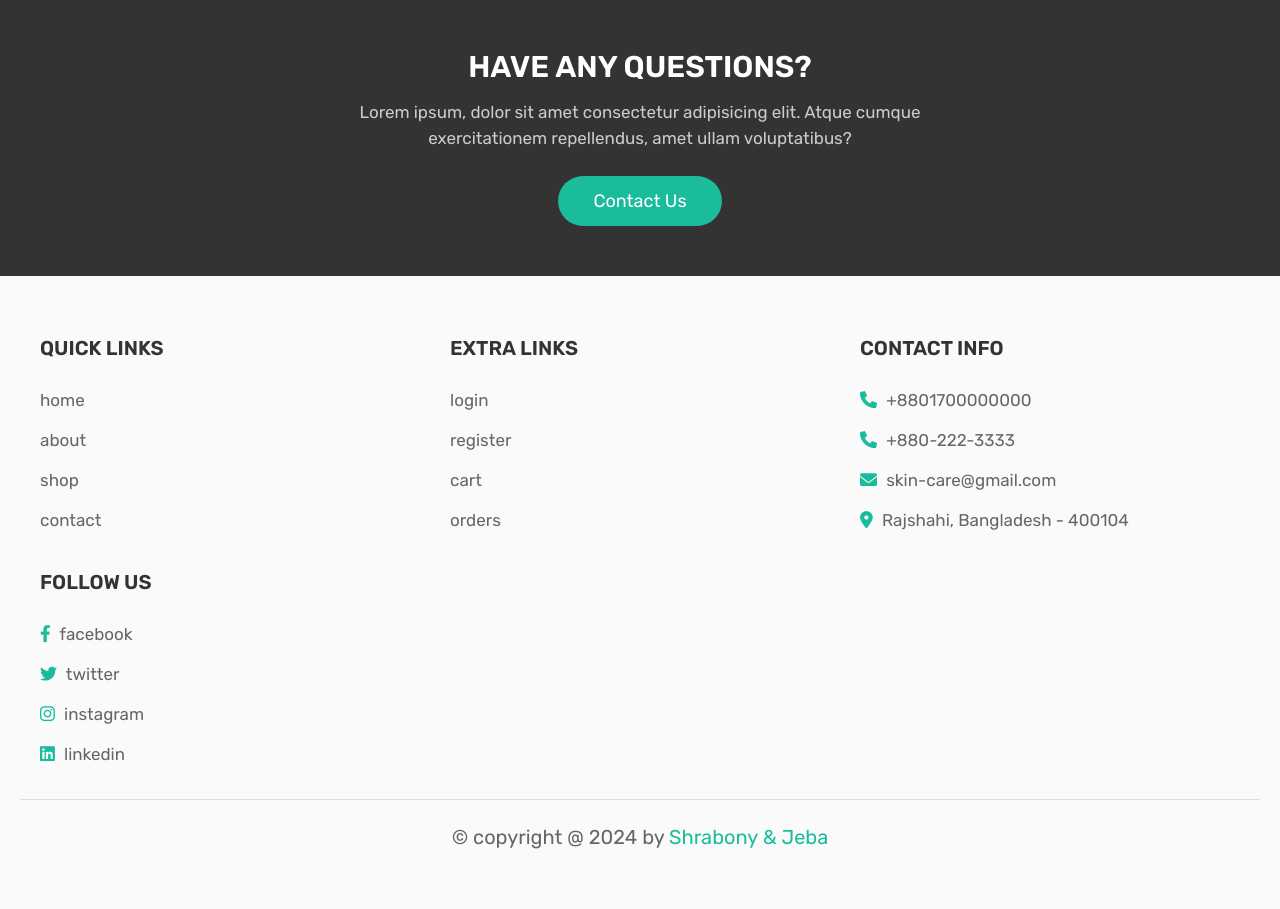
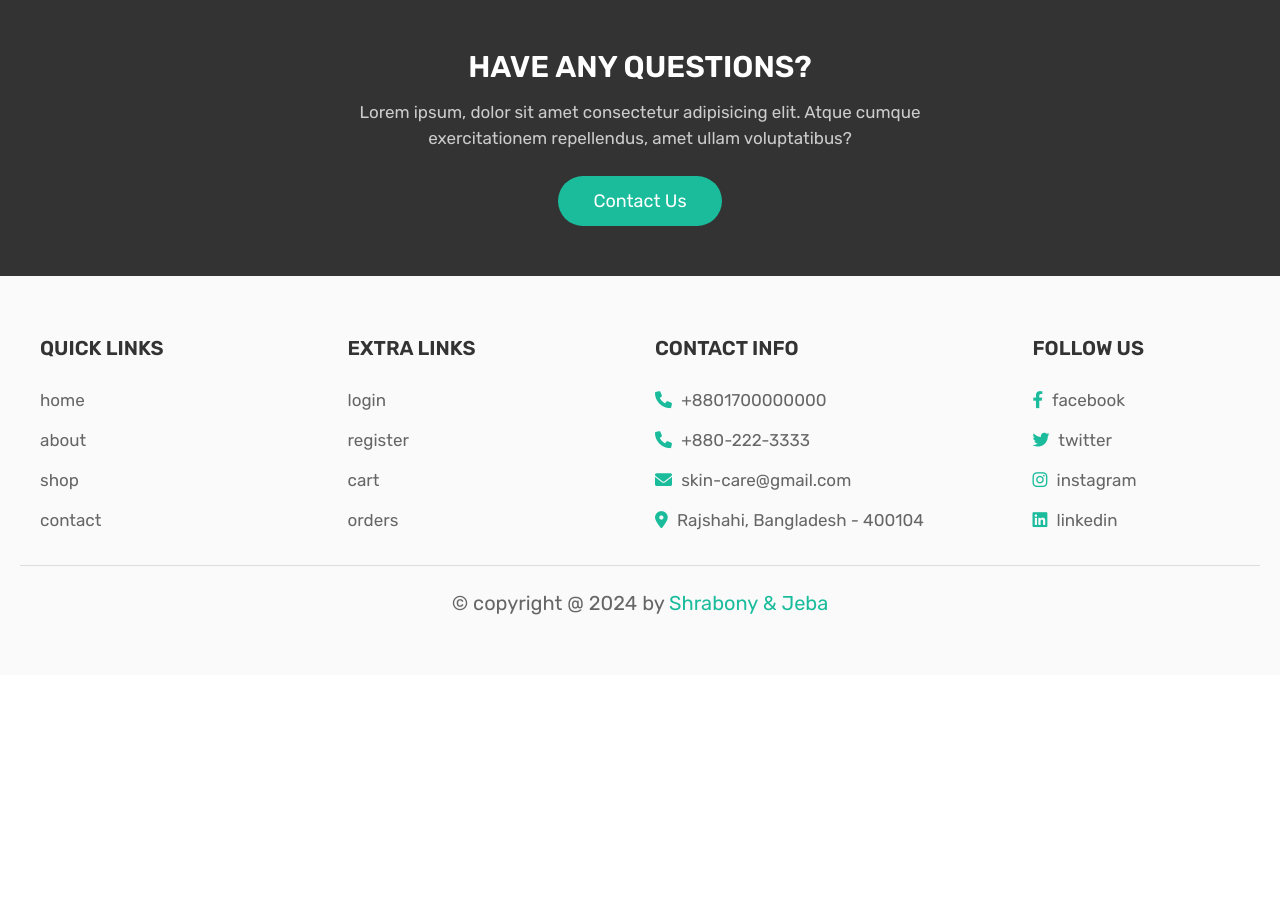
Before and after one commit to NahidHasan131/skin-care, a PHP site: page /home.php in a window 1280 px wide. Shown: the part 1591-2500 px from the top of the page. After the commit the page ends 2206 px from the top, so only its background shows below. Run offline with PHP 8.4, Linux system fonts and the light colour scheme; the visitor is signed in with stand-in values (Sample User, id 1); data that the repository does not hold is empty.

Commit message:
Update style.css

```diff
--- a/css/style.css
+++ b/css/style.css
@@ -506,10 +506,13 @@ section{
    max-width: 1200px;
    margin:0 auto;
    display: grid;
-   grid-template-columns: repeat(auto-fit, minmax(30rem, 1fr));
+   grid-template-columns: repeat(auto-fit, minmax(25rem, 1fr));
    gap:3rem;
 }
 
+.footer .box-container .box:last-child{
+   margin-left: 70px;
+}
 
 .footer .box-container .box h3{
    text-transform: uppercase;
```
